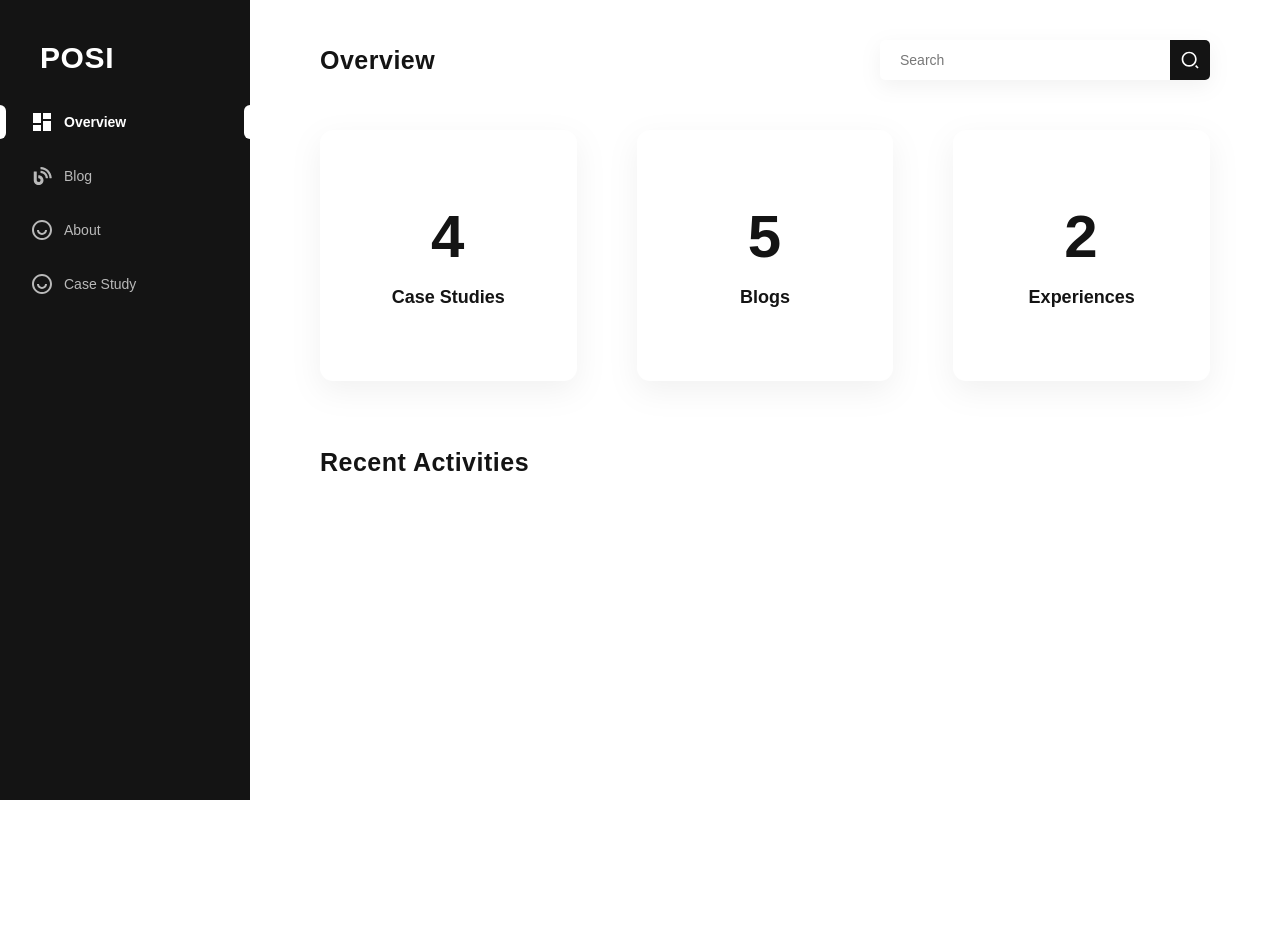
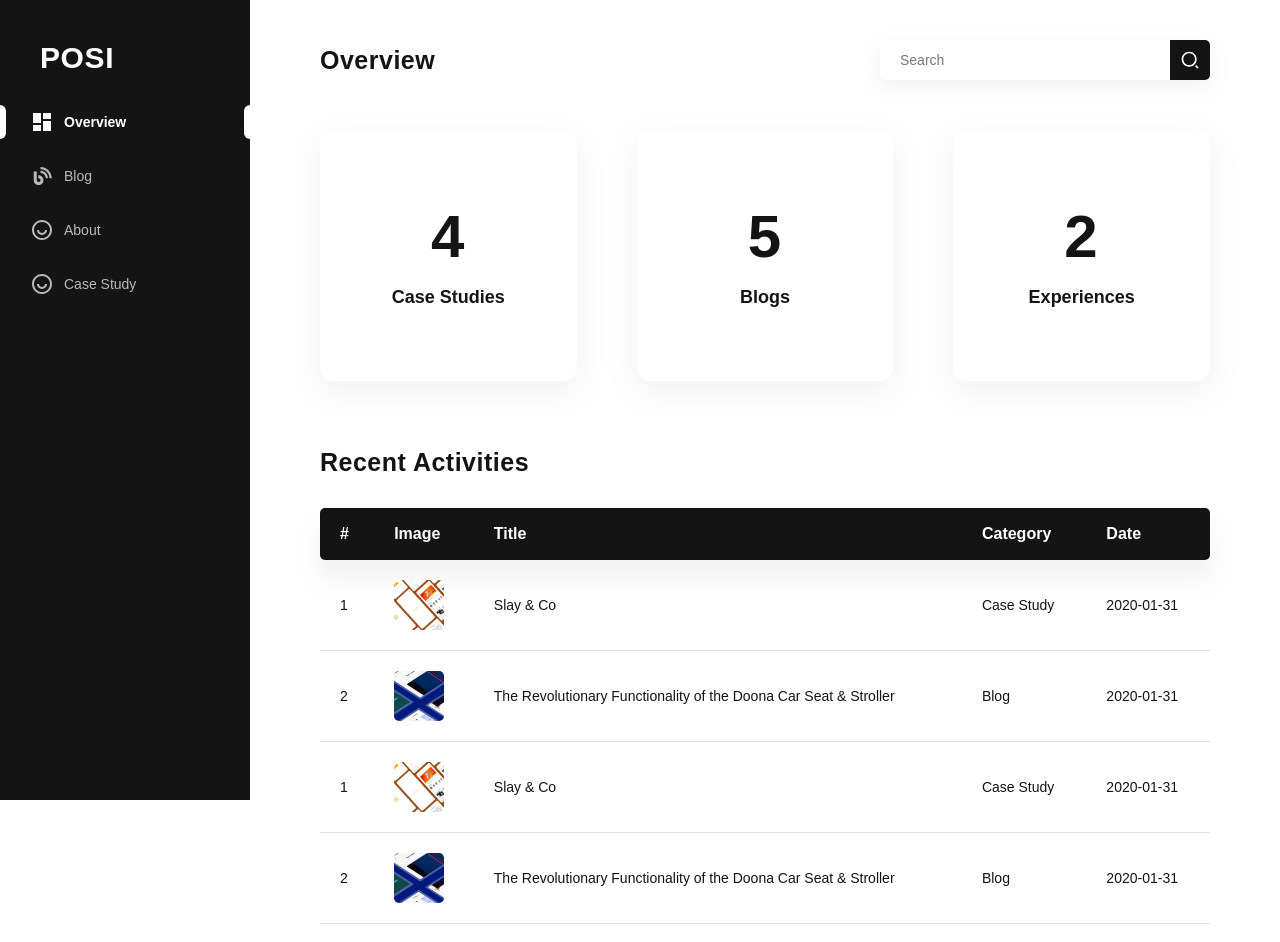
Before and after one commit to Adebesin-Cell/posi, a Next.js app: page /admin in a window 1280 px wide. Shown: the top 942 px of the page. Before the commit the page ends 800 px from the top, so only its background shows below. Built offline with nearby package versions, Linux system fonts and the light colour scheme; a web font is replaced by a local one.

Commit message:
Updating UI

```diff
--- a/components/about/AboutMe.module.scss
+++ b/components/about/AboutMe.module.scss
@@ -50,7 +50,6 @@
     }
 
     &__box {
-
         p {
             font-family: var(--Satoshi);
             font-size: var(--size-m);
--- a/components/dashboard/Dashboard.js
+++ b/components/dashboard/Dashboard.js
@@ -1,6 +1,8 @@
+import Table from '../table/Table';
 import Topbar from '../topbar/Topbar';
 import styles from './Dashboard.module.scss';
 import DashboardWrapper from './wrapper/Wrapper';
+import { tableData } from './DashboardTable';
 
 const Dashboard = function () {
   return (
@@ -23,6 +25,11 @@ const Dashboard = function () {
         </div>
         <div className={styles.dashboard__container}>
           <h1 className={styles.dashboard__heading}>Recent Activities</h1>
+          <Table
+            fields={['#', 'Image', 'Title', 'Category', 'Date']}
+            actions={false}
+            data={tableData}
+          />
         </div>
       </DashboardWrapper>
     </div>
--- /dev/null
+++ b/components/dashboard/DashboardTable.js
@@ -0,0 +1,93 @@
+import image from '../../assets/images/caseStudy--0.png';
+import imageOne from '../../assets/images/caseStudy--main.png';
+
+export const tableData = [
+  [
+    {
+      id: 1,
+      value: 1,
+    },
+    {
+      id: 3,
+      image: image,
+    },
+    {
+      id: 2,
+      value: 'Slay & Co',
+    },
+    {
+      id: 3,
+      value: 'Case Study',
+    },
+    {
+      id: 4,
+      value: '2020-01-31',
+    },
+  ],
+  [
+    {
+      id: 1,
+      value: 2,
+    },
+    {
+      id: 3,
+      image: imageOne,
+    },
+    {
+      id: 2,
+      value: 'The Revolutionary Functionality of the Doona Car Seat & Stroller',
+    },
+    {
+      id: 3,
+      value: 'Blog',
+    },
+    {
+      id: 4,
+      value: '2020-01-31',
+    },
+  ],
+  [
+    {
+      id: 1,
+      value: 1,
+    },
+    {
+      id: 3,
+      image: image,
+    },
+    {
+      id: 2,
+      value: 'Slay & Co',
+    },
+    {
+      id: 3,
+      value: 'Case Study',
+    },
+    {
+      id: 4,
+      value: '2020-01-31',
+    },
+  ],
+  [
+    {
+      id: 1,
+      value: 2,
+    },
+    {
+      id: 3,
+      image: imageOne,
+    },
+    {
+      id: 2,
+      value: 'The Revolutionary Functionality of the Doona Car Seat & Stroller',
+    },
+    {
+      id: 3,
+      value: 'Blog',
+    },
+    {
+      id: 4,
+      value: '2020-01-31',
+    },
+  ],
+];
--- a/components/table/Table.js
+++ b/components/table/Table.js
@@ -1,4 +1,8 @@
+import Link from 'next/link';
+import { EditIcon, ThrashIcon } from '../../utils/icons/Icons';
+import Button from '../ui/button/Button';
 import styles from './Table.module.scss';
+import Image from 'next/image';
 
 const Table = function (props) {
   return (
@@ -6,12 +10,36 @@ const Table = function (props) {
       <thead className={styles.table__header}>
         <tr>
           {props.fields.map((field, i) => (
-            <th key={i}>{field.name}</th>
+            <th key={i}>{field}</th>
           ))}
         </tr>
       </thead>
+      <tbody>
+        {props.data.map((item, i) => (
+          <tr key={item.id}>
+            {item.map((field) => (
+              <td key={field.id}>
+                {field.image ? (
+                  <Image src={field.image} alt={field.title} />
+                ) : (
+                  <i>{field.value}</i>
+                )}
+              </td>
+            ))}
+            {props.actions && (
+              <td className={styles.table__action}>
+                <Link href='edit' className={styles.table__link}>
+                  <EditIcon />
+                </Link>
+                <Button className={styles.table__button}>
+                  <ThrashIcon />
+                </Button>
+              </td>
+            )}
+          </tr>
+        ))}
+      </tbody>
     </table>
   );
 };
-
 export default Table;
--- a/components/table/Table.module.scss
+++ b/components/table/Table.module.scss
@@ -0,0 +1,93 @@
+.table {
+    width: 100%;
+    border-collapse: collapse;
+    margin-top: var(--span-m);
+
+    thead {
+        background: var(--black-900);
+        box-shadow: 0px 18.5294px 24.7059px rgba(130, 130, 130, 0.1);
+
+        th {
+            vertical-align: middle;
+            padding: calc(var(--span-xs) + 5px) var(--span-s);
+            font-family: var(--Satoshi);
+            font-size: var(--size-m);
+            font-weight: var(--weight-2xxlg);
+            line-height: 22px;
+            letter-spacing: 0em;
+            text-align: left;
+            color: var(--white-900);
+
+            &:first-child {
+                border-top-left-radius: 5px;
+                border-bottom-left-radius: 5px;
+            }
+
+            &:last-child {
+                border-top-right-radius: 5px;
+                border-bottom-right-radius: 5px;
+            }
+        }
+    }
+
+    td {
+        vertical-align: middle;
+        padding: var(--span-s);
+        border-bottom: 1px solid #E2E2E2;
+        font-family: var(--Satoshi);
+        font-size: var(--size-s);
+        font-weight: var(--weight-md);
+        line-height: 22px;
+        letter-spacing: 0em;
+        text-align: left;
+        color: var(--black-900);
+        position: relative;
+        overflow: clip;
+        line-clamp: 1;
+        -webkit-line-clamp: 1;
+        text-overflow: ellipsis;
+        -webkit-box-orient: vertical;
+
+        i {
+            font-style: normal !important;
+            overflow: clip;
+            line-clamp: 1;
+            -webkit-line-clamp: 1;
+            text-overflow: ellipsis;
+            -webkit-box-orient: vertical;
+        }
+
+        span {
+            box-sizing: border-box !important;
+            display: block !important;
+            overflow: initial !important;
+            width: 100% !important;
+            height: 100% !important;
+            background: none !important;
+            opacity: 1 !important;
+            border: 0px !important;
+            margin: 0px !important;
+            padding: 0px !important;
+            position: static !important;
+            max-width: 100% !important;
+
+            span {
+                display: none !important;
+            }
+        }
+
+        img {
+            width: 50px !important;
+            height: 50px !important;
+            // filter: drop-shadow(0px 4px 10px rgba(0, 0, 0, 0.15));
+            border-radius: 5px;
+            object-fit: cover;
+            max-width: 50px !important;
+            min-width: initial !important;
+            min-height: initial !important;
+            max-height: 50px !important;
+            position: static !important;
+            margin: 0 !important;
+        }
+    }
+}
--- a/utils/icons/Icons.js
+++ b/utils/icons/Icons.js
@@ -204,3 +204,43 @@ export const SearchIcon = function () {
     </svg>
   );
 };
+
+export const EditIcon = function () {
+  return (
+    <svg
+      xmlns='http://www.w3.org/2000/svg'
+      width='24'
+      height='24'
+      viewBox='0 0 24 24'
+      fill='none'
+      stroke='currentColor'
+      strokeWidth='2'
+      strokeLinecap='round'
+      strokeLinejoin='round'
+    >
+      <path d='M11 4H4a2 2 0 0 0-2 2v14a2 2 0 0 0 2 2h14a2 2 0 0 0 2-2v-7'></path>
+      <path d='M18.5 2.5a2.121 2.121 0 0 1 3 3L12 15l-4 1 1-4 9.5-9.5z'></path>
+    </svg>
+  );
+};
+
+export const ThrashIcon = function () {
+  return (
+    <svg
+      xmlns='http://www.w3.org/2000/svg'
+      width='24'
+      height='24'
+      viewBox='0 0 24 24'
+      fill='none'
+      stroke='currentColor'
+      strokeWidth='2'
+      strokeLinecap='round'
+      strokeLinejoin='round'
+    >
+      <polyline points='3 6 5 6 21 6'></polyline>
+      <path d='M19 6v14a2 2 0 0 1-2 2H7a2 2 0 0 1-2-2V6m3 0V4a2 2 0 0 1 2-2h4a2 2 0 0 1 2 2v2'></path>
+      <line x1='10' y1='11' x2='10' y2='17'></line>
+      <line x1='14' y1='11' x2='14' y2='17'></line>
+    </svg>
+  );
+};
```
Also changed, not shown: assets/icons/icon-edit.svg (added), assets/icons/icon-thrash.svg (added).
